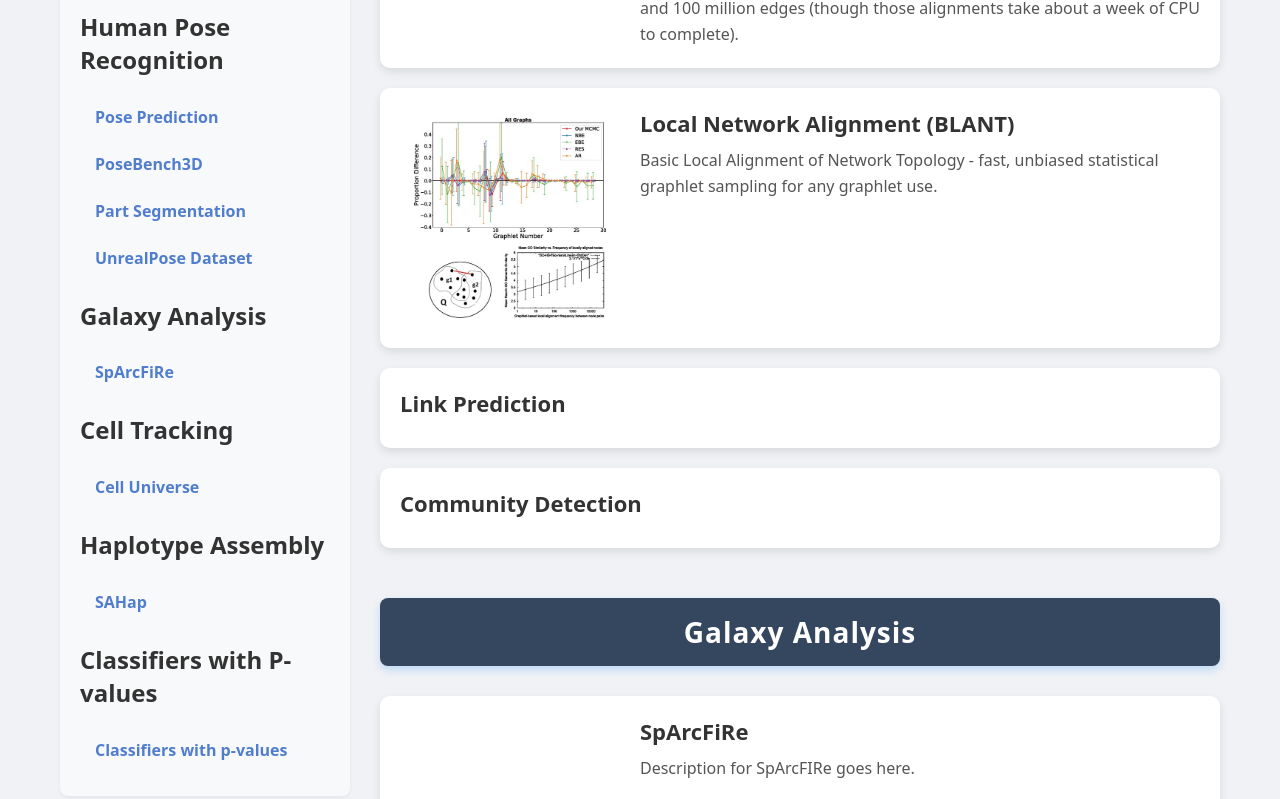
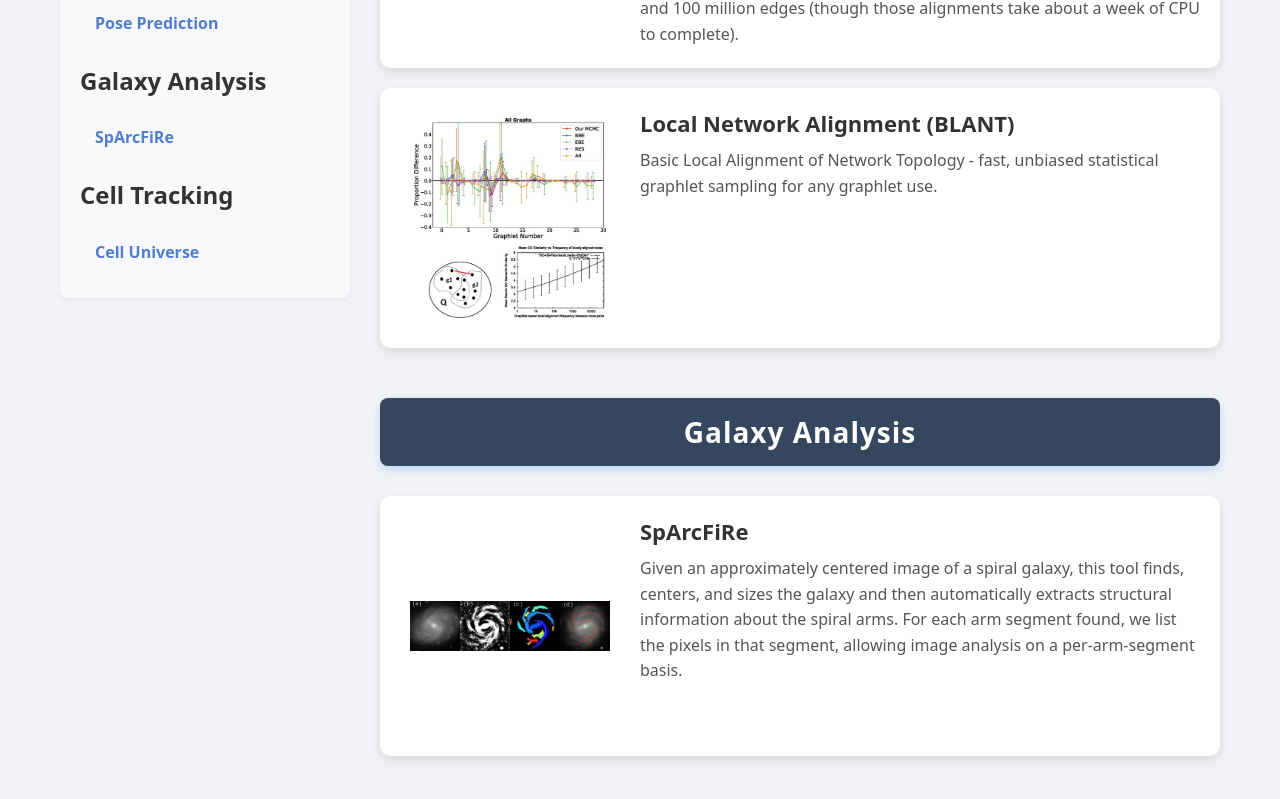
Before and after one commit to shayanhalder/hayeslab-home-page, a React (Vite) app: page /tools in a window 1280 px wide. Shown: the part 430-1229 px from the top of the page. Built offline with nearby package versions, Linux system fonts and the light colour scheme.

Commit message:
remove projects with no description yet and add home link

```diff
--- a/src/App.css
+++ b/src/App.css
@@ -194,6 +194,7 @@ main {
 .project-row {
   display: flex;
   gap: 40px;
+  height: min-content;
   background-color: #fff;
   border-radius: 10px;
   box-shadow: 0 4px 10px rgba(0, 0, 0, 0.1);
--- a/src/components/Header.tsx
+++ b/src/components/Header.tsx
@@ -20,6 +20,7 @@ const Header: React.FC = () => {
         </Link>
       </div>
       <nav className="header-nav">
+        <a href="/" className="nav-link">Home</a>
         <Link to="/tools" className="nav-link">Tools</Link>
         {/* <Link to="/publications" className="nav-link">Publications</Link> */}
         <a href="https://scholar.google.com/citations?user=3z4VbdIAAAAJ&hl=en" target="_blank">Publications</a>
--- a/src/data/projects.ts
+++ b/src/data/projects.ts
@@ -2,7 +2,8 @@
 
 interface Project {
   id: string;
-  category: 'human-pose-recognition' | 'networks' | 'cell-tracking' | 'haplotype-assembly' | 'galaxies' | 'classifiers-pvalues' | 'other';
+  category: 'human-pose-recognition' | 'networks' | 'cell-tracking' | 'galaxies';
+  // category: 'human-pose-recognition' | 'networks' | 'cell-tracking' | 'haplotype-assembly' | 'galaxies' | 'classifiers-pvalues' | 'other';
   name: string;
   imageUrl: string;
   description: string;
@@ -28,22 +29,22 @@ const projects: Project[] = [
     description: 'Basic Local Alignment of Network Topology - fast, unbiased statistical graphlet sampling for any graphlet use.',
     projectUrl: 'https://github.com/waynebhayes/BLANT', // Placeholder link
   },
-  {
-    id: 'link prediction', //blant
-    category: 'networks',
-    name: 'Link Prediction',
-    imageUrl: '',
-    description: '',
-    projectUrl: '', // Placeholder link
-  },
-  {
-    id: 'community detection', //blant
-    category: 'networks',
-    name: 'Community Detection',
-    imageUrl: '',
-    description: '',
-    projectUrl: '', // Placeholder link
-  },
+  // {
+  //   id: 'link prediction', //blant
+  //   category: 'networks',
+  //   name: 'Link Prediction',
+  //   imageUrl: '',
+  //   description: '',
+  //   projectUrl: '', // Placeholder link
+  // },
+  // {
+  //   id: 'community detection', //blant
+  //   category: 'networks',
+  //   name: 'Community Detection',
+  //   imageUrl: '',
+  //   description: '',
+  //   projectUrl: '', // Placeholder link
+  // },
 
   // Cell tracking
   {
@@ -60,44 +61,44 @@ const projects: Project[] = [
     id: 'pose prediction',
     category: 'human-pose-recognition',
     name: 'Pose Prediction',
-    imageUrl: '',
-    description: '',
+    imageUrl: '../public/assets/pose-sample.png',
+    description: 'Estimating a person\'s \"pose\" (ie., the relative location of their limbs represented as a "skeleton") from a 2D image has many applications and is an active research area. There are many distinct data sets: each uses a different camera, different people, and in a different location; there are even slighly different skeletal representations between datasets. In this project we have a preliminary working method that works across datasets; our problem is testing it across the largest set of possible input datasets, due to the above differences between datasets. ',
     projectUrl: '', // Placeholder link
   },
-  {
-    id: 'posebench3D',
-    category: 'human-pose-recognition',
-    name: 'PoseBench3D',
-    imageUrl: '',
-    description: '',
-    projectUrl: '', // Placeholder link
-  },
-  {
-    id: 'part segmentation',
-    category: 'human-pose-recognition',
-    name: 'Part Segmentation',
-    imageUrl: '',
-    description: '',
-    projectUrl: '', // Placeholder link
-  },
-  {
-    id: 'unrealpose dataset',
-    category: 'human-pose-recognition',
-    name: 'UnrealPose Dataset',
-    imageUrl: '',
-    description: '',
-    projectUrl: '', // Placeholder link
-  },
+  // {
+  //   id: 'posebench3D',
+  //   category: 'human-pose-recognition',
+  //   name: 'PoseBench3D',
+  //   imageUrl: '',
+  //   description: '',
+  //   projectUrl: '', // Placeholder link
+  // },
+  // {
+  //   id: 'part segmentation',
+  //   category: 'human-pose-recognition',
+  //   name: 'Part Segmentation',
+  //   imageUrl: '',
+  //   description: '',
+  //   projectUrl: '', // Placeholder link
+  // },
+  // {
+  //   id: 'unrealpose dataset',
+  //   category: 'human-pose-recognition',
+  //   name: 'UnrealPose Dataset',
+  //   imageUrl: '',
+  //   description: '',
+  //   projectUrl: '', // Placeholder link
+  // },
 
   // Haplotype Assembly
-  {
-    id: 'sahap',
-    category: 'haplotype-assembly',
-    name: 'SAHap',
-    imageUrl: '',
-    description: 'Description for SAHap goes here.',
-    projectUrl: 'https://github.com/waynebhayes/SAHap',
-  },
+  // {
+  //   id: 'sahap',
+  //   category: 'haplotype-assembly',
+  //   name: 'SAHap',
+  //   imageUrl: '',
+  //   description: 'Description for SAHap goes here.',
+  //   projectUrl: 'https://github.com/waynebhayes/SAHap',
+  // },
 
   // Galaxy Analysis
   {
@@ -105,43 +106,44 @@ const projects: Project[] = [
     category: 'galaxies',
     name: 'SpArcFiRe',
     imageUrl: '/assets/sparcfire.jpg',
-    description: 'Description for SpArcFIRe goes here.',
+    description: 'Given an approximately centered image of a spiral galaxy, this tool finds, centers, and sizes \
+            the galaxy and then automatically extracts structural information about the spiral arms. For each arm segment found, we list the pixels in that segment, allowing image analysis on a per-arm-segment basis. ',
     projectUrl: 'https://github.com/waynebhayes/SpArcFiRe',
   },
 
   // classifiers-pvalues
-  {
-    id: 'pidentify',
-    category: 'classifiers-pvalues',
-    name: 'Classifiers with p-values',
-    imageUrl: '',
-    description: 'Description for Pidentify goes here.',
-    projectUrl: 'https://github.com/waynebhayes/Pidentify',
-  },
-  {
-    id: 'gowild',
-    category: 'other',
-    name: 'GoWild',
-    imageUrl: '',
-    description: 'Description for GoWild goes here.',
-    projectUrl: 'https://github.com/waynebhayes/GoWild',
-  },
-  {
-    id: 'netgo',
-    category: 'other',
-    name: 'NetGO',
-    imageUrl: '',
-    description: 'Description for NetGO goes here.',
-    projectUrl: 'https://github.com/waynebhayes/NetGO',
-  },
-  {
-    id: 'adaptable-sigmoids',
-    category: 'other',
-    name: 'Adaptable-Sigmoids',
-    imageUrl: '',
-    description: 'Description for Adaptable-Sigmoids goes here.',
-    projectUrl: 'https://github.com/waynebhayes/Adaptable-Sigmoids',
-  },
+  // {
+  //   id: 'pidentify',
+  //   category: 'classifiers-pvalues',
+  //   name: 'Classifiers with p-values',
+  //   imageUrl: '',
+  //   description: 'Description for Pidentify goes here.',
+  //   projectUrl: 'https://github.com/waynebhayes/Pidentify',
+  // },
+  // {
+  //   id: 'gowild',
+  //   category: 'other',
+  //   name: 'GoWild',
+  //   imageUrl: '',
+  //   description: 'Description for GoWild goes here.',
+  //   projectUrl: 'https://github.com/waynebhayes/GoWild',
+  // },
+  // {
+  //   id: 'netgo',
+  //   category: 'other',
+  //   name: 'NetGO',
+  //   imageUrl: '',
+  //   description: 'Description for NetGO goes here.',
+  //   projectUrl: 'https://github.com/waynebhayes/NetGO',
+  // },
+  // {
+  //   id: 'adaptable-sigmoids',
+  //   category: 'other',
+  //   name: 'Adaptable-Sigmoids',
+  //   imageUrl: '',
+  //   description: 'Description for Adaptable-Sigmoids goes here.',
+  //   projectUrl: 'https://github.com/waynebhayes/Adaptable-Sigmoids',
+  // },
 ];
 
 export default projects;
--- a/src/pages/ToolsPage.tsx
+++ b/src/pages/ToolsPage.tsx
@@ -8,9 +8,9 @@ const ToolsPage: React.FC = () => {
   const humanPoseProjects = projects.filter(p => p.category === 'human-pose-recognition');
   const networksProjects = projects.filter(p => p.category === 'networks');
   const cellTrackingProjects = projects.filter(p => p.category === 'cell-tracking');
-  const haplotypeAssemblyProjects = projects.filter(p => p.category === 'haplotype-assembly');
+  // const haplotypeAssemblyProjects = projects.filter(p => p.category === 'haplotype-assembly');
   const galaxiesProjects = projects.filter(p => p.category === 'galaxies');
-  const classifiersPvaluesProjects = projects.filter(p => p.category === 'classifiers-pvalues');
+  // const classifiersPvaluesProjects = projects.filter(p => p.category === 'classifiers-pvalues');
 
 
   return (
@@ -49,7 +49,7 @@ const ToolsPage: React.FC = () => {
               {project.name.split(' - ')[0]}
             </a>
           ))}
-          <h2>Haplotype Assembly</h2>
+          {/* <h2>Haplotype Assembly</h2>
           {haplotypeAssemblyProjects.map(project => (
             <a key={project.id} href={project.projectUrl} className="tool-link-sidebar">
               {project.name.split(' - ')[0]}
@@ -60,7 +60,7 @@ const ToolsPage: React.FC = () => {
             <a key={project.id} href={project.projectUrl} className="tool-link-sidebar">
               {project.name.split(' - ')[0]}
             </a>
-          ))}
+          ))} */}
 
         </nav>
 
@@ -127,7 +127,7 @@ const ToolsPage: React.FC = () => {
             </div>
           </section>
 
-          <section className="category-section">
+          {/* <section className="category-section">
             <h2 className="category-header haplotype-assembly-header">Haplotype Assembly</h2>
             <div className="projects-grid">
               {haplotypeAssemblyProjects.map(project => (
@@ -140,9 +140,9 @@ const ToolsPage: React.FC = () => {
                 />
               ))}
             </div>
-          </section>
+          </section> */}
 
-          <section className="category-section">
+          {/* <section className="category-section">
             <h2 className="category-header classifiers-pvalues-header">Classifiers with P-values</h2>
             <div className="projects-grid">
               {classifiersPvaluesProjects.map(project => (
@@ -155,7 +155,7 @@ const ToolsPage: React.FC = () => {
                 />
               ))}
             </div>
-          </section>
+          </section> */}
 
         </div>
       </div>
```
Also changed, not shown: public/assets/pose-sample.png (added).
